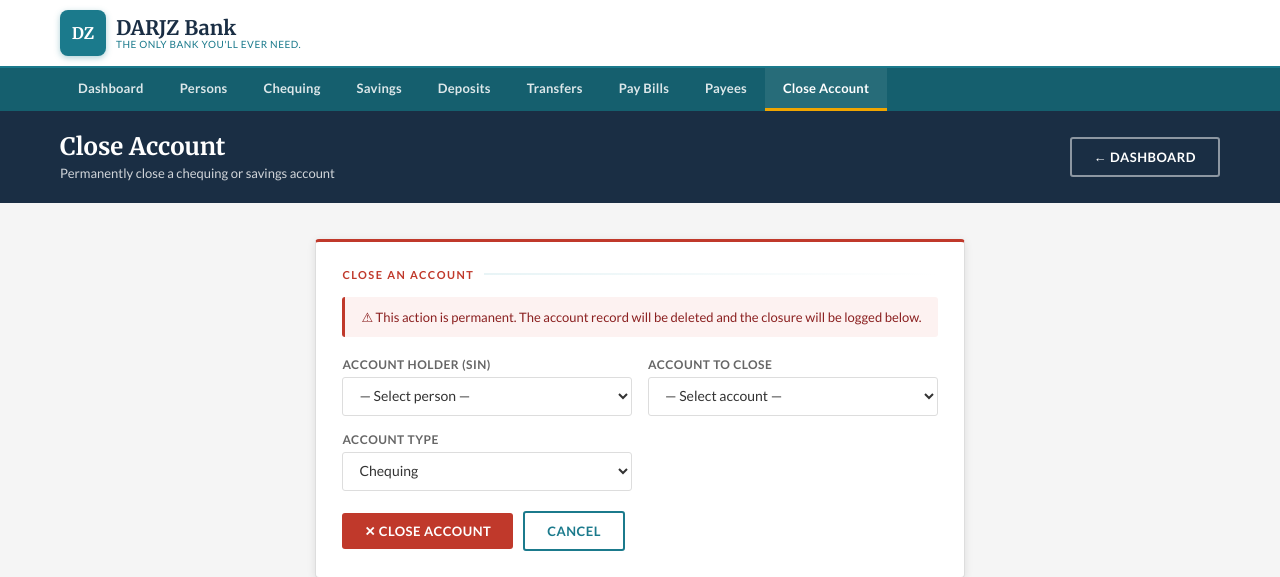
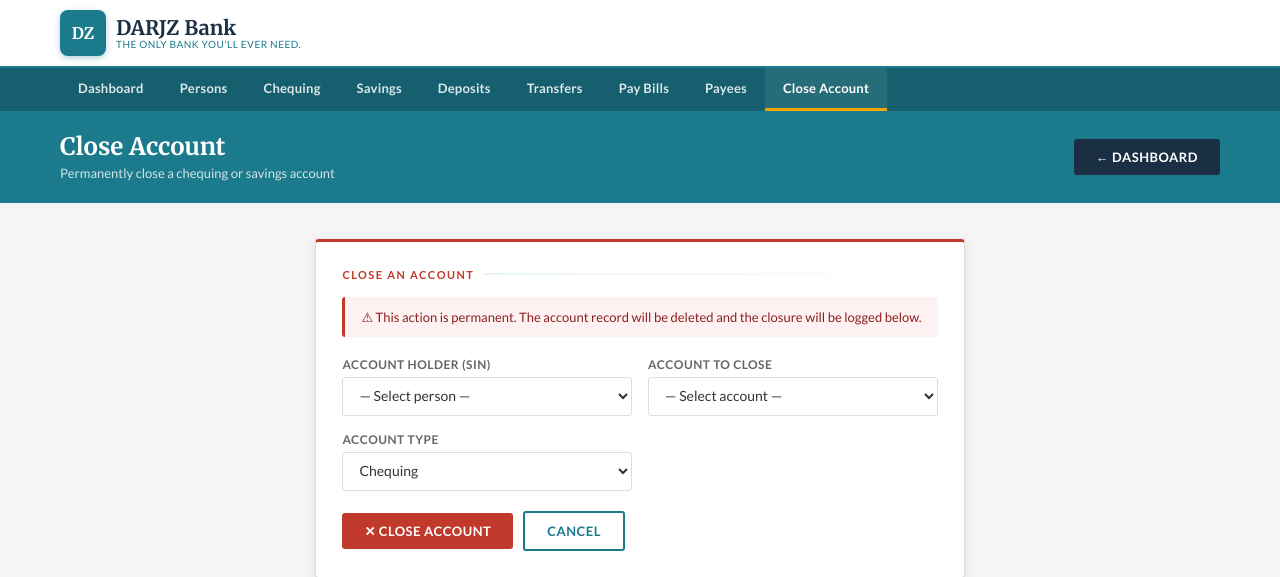
Before and after one commit to danielabd-it/Banking_Database, a Flask app: page /close in a window 1280 px wide. Shown: the top 577 px of the page. Run offline with Flask 3, Linux system fonts and the light colour scheme; data that the repository does not hold is empty.

Commit message:
Add files via upload

```diff
--- a/templates/close.html
+++ b/templates/close.html
@@ -2,10 +2,10 @@
 {% block title %}Close Account — DARJZ Bank{% endblock %}
 
 {% block hero %}
-<div class="page-strip" style="background:var(--navy)">
+<div class="page-strip">
   <div class="page-strip-inner">
     <div><h1>Close Account</h1><p>Permanently close a chequing or savings account</p></div>
-    <a href="/" class="btn btn-g" style="border-color:rgba(255,255,255,.5);color:#fff">← Dashboard</a>
+    <a href="/" class="btn btn-navy">← Dashboard</a>
   </div>
 </div>
 {% endblock %}
```
